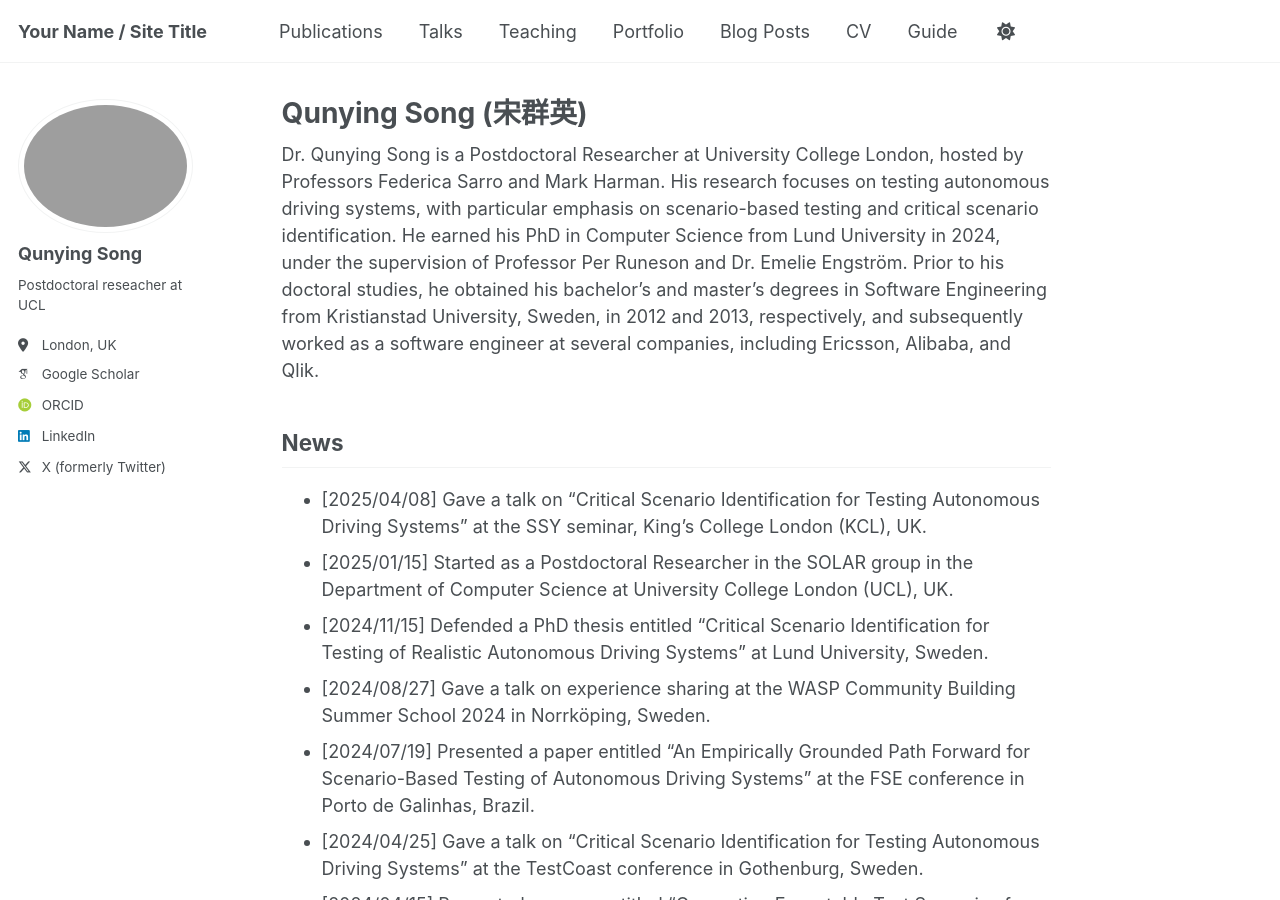
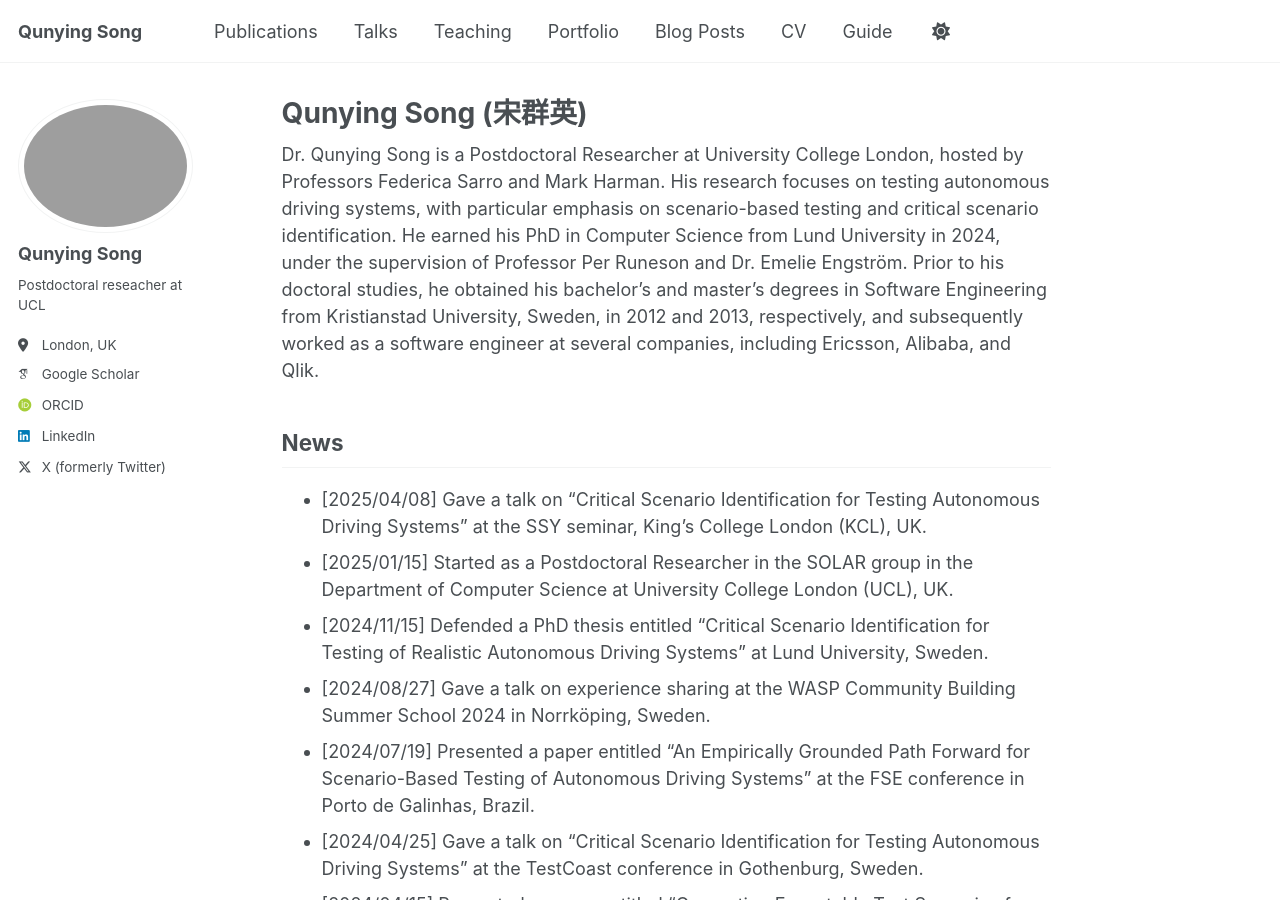
Before and after one commit to qunying-song/qunying-song.github.io, a Jekyll site: the page built from _pages/about.md, in a window 1280 px wide and 900 px high. Built offline with Jekyll 4.4.1, drawn with Linux system fonts in a browser that asks for light colours; some web fonts are replaced; a script that is not in the unit is left out.

Commit message:
Update _config.yml

```diff
--- a/_config.yml
+++ b/_config.yml
@@ -9,7 +9,7 @@
 # Basic Site Settings
 locale                   : "en-US"
 site_theme               : "default" # Currently available options are "default", "air"
-title                    : "Your Name / Site Title"
+title                    : "Qunying Song"
 title_separator          : "-"
 name                     : &name "Your Name"
 description              : &description "personal description"
```
